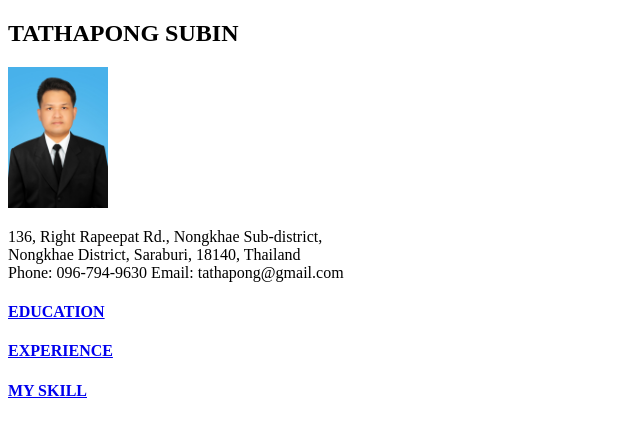
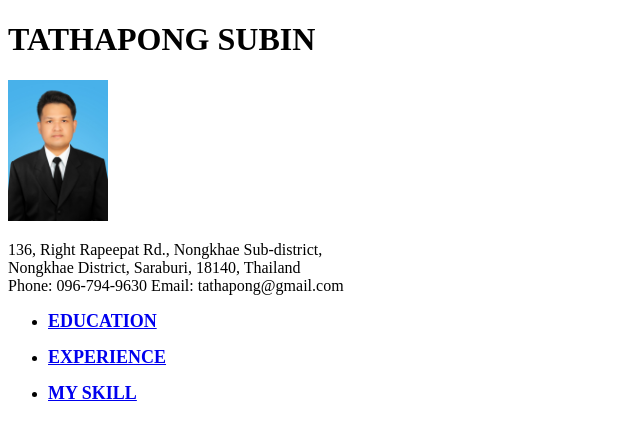
Before and after one commit to Tathapong/Homework_codecamp_12, a plain HTML site: page 1. HTML/Resume/index.html in a window 1280 px wide. Shown: the whole page, without its empty margins (0-640 px from the left). Drawn offline with Linux system fonts and the light colour scheme.

Commit message:
Update resume

```diff
--- a/1. HTML/Resume/index.html
+++ b/1. HTML/Resume/index.html
@@ -6,18 +6,17 @@
     <meta name="viewport" content="width=device-width, initial-scale=1.0">
     <title>My Resume</title>
 </head>
-<body style="font-family: 'Times New Roman', Times, serif;">
-    <h2 style="font-family: 'Times New Roman', Times, serif;">TATHAPONG SUBIN</h2>
+<body>
+    <h1>TATHAPONG SUBIN</h1>
     <img src="Profile.jpg" width ="100" heigh="100" alt="Profile">
-    <p style="font-size: 16px;">136, Right Rapeepat Rd., Nongkhae Sub-district, <br>
+    <p>136, Right Rapeepat Rd., Nongkhae Sub-district, <br>
         Nongkhae District, Saraburi, 18140, Thailand <br>
         Phone: 096-794-9630 Email: tathapong@gmail.com
     </p>
-
-    <h4><a href="education.html">EDUCATION</a></h4>
-
-    <h4><a href="experience.html">EXPERIENCE</a></h4>
-    <h4><a href="skill.html">MY SKILL</a></h4>
-
+    <ul>
+        <li><h2 style="font-size: 18px;"><a href="education.html">EDUCATION</a></h2></li>
+        <li><h2 style="font-size: 18px;"><a href="experience.html">EXPERIENCE</a></h2></li>
+        <li><h2 style="font-size: 18px;"><a href="skill.html">MY SKILL</a></h2></li>
+    </ul>
 </body>
 </html>
```
Also changed, not shown: 1. HTML/Resume/skill.html (+0 -5 lines).
